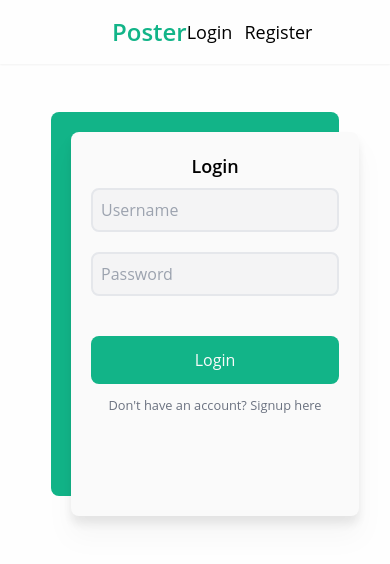
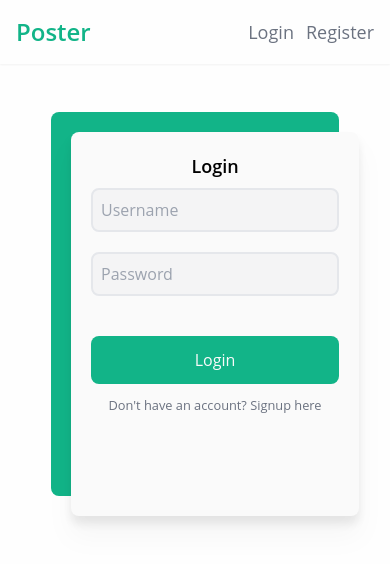
Before and after one commit to seymenklc/poster-app, a React (Vite) app in the folder frontend/: page /auth/login in a window 390 px wide. Shown: the top 564 px of the page. Built offline with nearby package versions, Linux system fonts and the light colour scheme; no server answers.

Commit message:
chore: fix various bugs and add support for mobile

```diff
--- a/frontend/package.json
+++ b/frontend/package.json
@@ -19,6 +19,7 @@
     "react-router-dom": "^6.4.3"
   },
   "devDependencies": {
+    "@types/jwt-decode": "^3.1.0",
     "@types/node": "^18.11.9",
     "@types/react": "^18.0.24",
     "@types/react-dom": "^18.0.8",
--- a/frontend/src/components/Navbar.tsx
+++ b/frontend/src/components/Navbar.tsx
@@ -10,12 +10,12 @@ export default function Navbar() {
     };
 
     return (
-        <nav className="w-full p-4 px-28 mx-auto flex justify-between shadow-sm ">
+        <nav className="w-full p-4 md:px-28 mx-auto flex flex-row items-center justify-between shadow-sm ">
             <Link to='/'>
                 <h1 className="font-semibold text-2xl text-[#12b488]">Poster</h1>
             </Link>
             {!auth.username && (
-                <ul className="flex gap-3 items-center text-lg">
+                <ul className="flex gap-3 text-gray-500 items-center text-lg">
                     <li><Link to='/auth/login'>Login</Link></li>
                     <li><Link to='/auth/register'>Register</Link></li>
                 </ul>
--- a/frontend/src/components/Post/Create.tsx
+++ b/frontend/src/components/Post/Create.tsx
@@ -7,9 +7,11 @@ import { GET_POSTS } from "@/graphql/queries";
 import { PostMutationType } from "@/types";
 
 import { useForm } from "@/hooks/useForm";
+import { useAuth } from "@/hooks/useAuth";
 
 export default function Create() {
     const [error, setError] = useState('');
+    const { auth } = useAuth();
 
     const { values, onChange, onSubmit } = useForm(createPost, { content: '' });
 
@@ -31,7 +33,11 @@ export default function Create() {
     });
 
     async function createPost() {
-        await addPost();
+        if (auth.username) {
+            await addPost();
+        } else {
+            setError('You must be logged in to post!');
+        }
     }
 
     return (
@@ -39,7 +45,7 @@ export default function Create() {
             <div className="flex justify-center">
                 <input
                     type="search"
-                    className="block w-full p-4 text-md text-gray-900
+                    className="block md:w-full p-4 text-md text-gray-900 w-3/4
                     border outline-none rounded-lg bg-gray-50 focus:border-[#12b488]"
                     placeholder="Have you guys heard about..."
                     name='content'
--- a/frontend/src/components/Post/Posts.tsx
+++ b/frontend/src/components/Post/Posts.tsx
@@ -11,18 +11,22 @@ export default function Posts() {
     const { data, loading, error } = useQuery<PostsQueryType>(GET_POSTS);
     const { currentItems, pageNums, paginate } = usePagination(data?.getPosts, 6);
 
+    const sortedPosts = currentItems?.sort((a: PostType, b: PostType) => {
+        return new Date(b.createdAt).getTime() - new Date(a.createdAt).getTime();
+    });
+
     return (
         <section className="h-full flex flex-col justify-between">
             {error && <p className="error">{error.message}</p>}
             {(!data?.getPosts.length && !loading && !error) && <h2>No post here yet!</h2>}
-            <div className="post-grid">
+            <div className="grid grid-cols-1 px-12 sm:px-6 sm:grid-cols-2 md:px-0 gap-4 place-items-center mt-6">
                 {loading && <PostSkeleton count={6} />}
-                {data && currentItems.map((item: PostType) => (
+                {data && sortedPosts?.map((item: PostType) => (
                     <Post key={item.id} item={item} />
                 ))}
             </div>
             {!loading && (
-                <div className="mb-24 flex justify-center">
+                <div className="mb-24 flex justify-center mt-5">
                     <Pagination pageNums={pageNums} paginate={paginate} />
                 </div>
             )}
--- a/frontend/src/context/AuthContext.tsx
+++ b/frontend/src/context/AuthContext.tsx
@@ -7,10 +7,6 @@ const AuthContext = createContext<AuthType>({} as AuthType);
 function AuthProvider({ children }: PropsWithChildren<{}>) {
     const [auth, setAuth] = useState({} as UserType);
     const [ready, setReady] = useState(false);
-
-    useEffect(() => {
-
-    }, []);
 
     useEffect(() => {
         const token = JSON.stringify(auth?.token);
```
Also changed, not shown: 2 other files (tests, documents, lock files or other folders).
